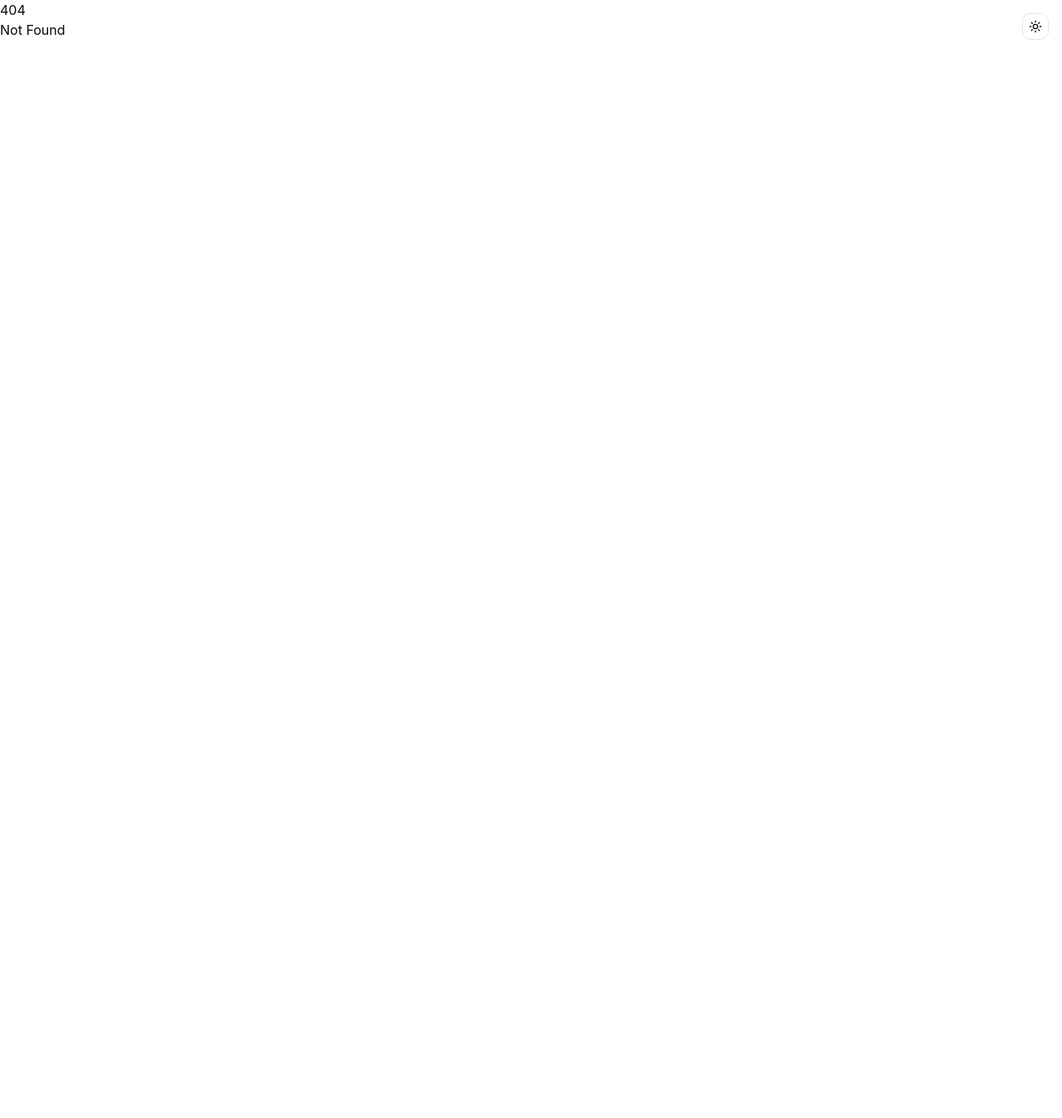
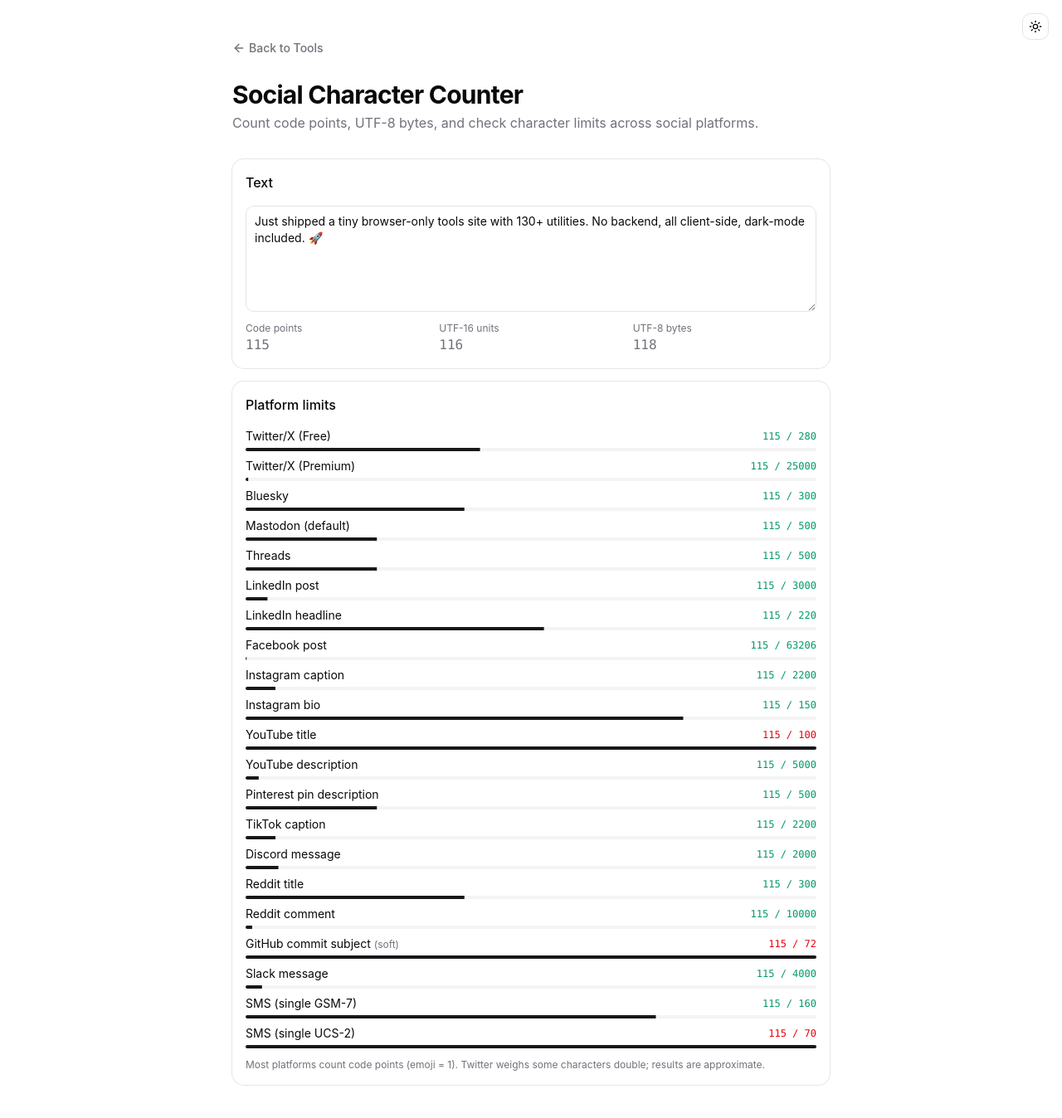
Before and after one commit to orykr/tool.ory.kr, a SvelteKit app in the folder frontend/: page /social-count in a window 1280 px wide. Before the commit this address had no page. Shown: the top 1348 px of the page at 83% size. Before the commit the page ends 800 px from the top, so only its background shows below. Built offline with nearby package versions, Linux system fonts and the light colour scheme.

Commit message:
feat(social-count): add social platform character limit checker

```diff
--- a/frontend/src/routes/+page.svelte
+++ b/frontend/src/routes/+page.svelte
@@ -661,6 +661,11 @@
 			href: "/random-hex",
 			title: "Random Bytes Generator",
 			description: "Generate crypto-grade random bytes in hex, base64, integer."
+		},
+		{
+			href: "/social-count",
+			title: "Social Character Counter",
+			description: "Count characters and check limits across social platforms."
 		}
 	];
 </script>
--- /dev/null
+++ b/frontend/src/routes/social-count/+page.svelte
@@ -0,0 +1,104 @@
+<script lang="ts">
+	import * as Card from "$lib/components/ui/card/index.js";
+	import { Textarea } from "$lib/components/ui/textarea/index.js";
+	import ArrowLeft from "@lucide/svelte/icons/arrow-left";
+	import { Progress } from "$lib/components/ui/progress/index.js";
+
+	const PLATFORMS: Array<{ name: string; limit: number; note?: string }> = [
+		{ name: "Twitter/X (Free)", limit: 280 },
+		{ name: "Twitter/X (Premium)", limit: 25000 },
+		{ name: "Bluesky", limit: 300 },
+		{ name: "Mastodon (default)", limit: 500 },
+		{ name: "Threads", limit: 500 },
+		{ name: "LinkedIn post", limit: 3000 },
+		{ name: "LinkedIn headline", limit: 220 },
+		{ name: "Facebook post", limit: 63206 },
+		{ name: "Instagram caption", limit: 2200 },
+		{ name: "Instagram bio", limit: 150 },
+		{ name: "YouTube title", limit: 100 },
+		{ name: "YouTube description", limit: 5000 },
+		{ name: "Pinterest pin description", limit: 500 },
+		{ name: "TikTok caption", limit: 2200 },
+		{ name: "Discord message", limit: 2000 },
+		{ name: "Reddit title", limit: 300 },
+		{ name: "Reddit comment", limit: 10000 },
+		{ name: "GitHub commit subject", limit: 72, note: "soft" },
+		{ name: "Slack message", limit: 4000 },
+		{ name: "SMS (single GSM-7)", limit: 160 },
+		{ name: "SMS (single UCS-2)", limit: 70 }
+	];
+
+	let input = $state("Just shipped a tiny browser-only tools site with 130+ utilities. No backend, all client-side, dark-mode included. 🚀");
+
+	let stats = $derived.by(() => {
+		const codePoints = Array.from(input).length;
+		const utf16 = input.length;
+		const utf8Bytes = new TextEncoder().encode(input).length;
+		return { codePoints, utf16, utf8Bytes };
+	});
+
+	function pct(used: number, limit: number): number {
+		return Math.min(100, (used / limit) * 100);
+	}
+
+	function color(used: number, limit: number): string {
+		const p = used / limit;
+		if (p >= 1) return "text-destructive";
+		if (p >= 0.9) return "text-amber-500";
+		return "text-emerald-600 dark:text-emerald-400";
+	}
+</script>
+
+<main class="container mx-auto max-w-3xl px-6 py-12">
+	<nav class="mb-6">
+		<a
+			href="/"
+			class="text-muted-foreground hover:text-foreground inline-flex items-center gap-1 text-sm font-medium transition-colors"
+		>
+			<ArrowLeft class="h-4 w-4" />
+			Back to Tools
+		</a>
+	</nav>
+
+	<header class="mb-8">
+		<h1 class="text-3xl font-bold tracking-tight">Social Character Counter</h1>
+		<p class="text-muted-foreground mt-1">
+			Count code points, UTF-8 bytes, and check character limits across social platforms.
+		</p>
+	</header>
+
+	<Card.Root class="mb-4">
+		<Card.Header><Card.Title class="text-base">Text</Card.Title></Card.Header>
+		<Card.Content>
+			<Textarea bind:value={input} class="min-h-32 text-sm" />
+			<dl class="text-muted-foreground mt-3 grid grid-cols-3 gap-3 text-xs">
+				<div><dt>Code points</dt><dd class="font-mono text-base">{stats.codePoints}</dd></div>
+				<div><dt>UTF-16 units</dt><dd class="font-mono text-base">{stats.utf16}</dd></div>
+				<div><dt>UTF-8 bytes</dt><dd class="font-mono text-base">{stats.utf8Bytes}</dd></div>
+			</dl>
+		</Card.Content>
+	</Card.Root>
+
+	<Card.Root>
+		<Card.Header><Card.Title class="text-base">Platform limits</Card.Title></Card.Header>
+		<Card.Content>
+			<ul class="space-y-2">
+				{#each PLATFORMS as p (p.name)}
+					{@const used = stats.codePoints}
+					<li class="space-y-1">
+						<div class="flex items-center justify-between text-sm">
+							<span>{p.name} {#if p.note}<span class="text-muted-foreground text-xs">({p.note})</span>{/if}</span>
+							<span class="{color(used, p.limit)} font-mono text-xs">
+								{used} / {p.limit}
+							</span>
+						</div>
+						<Progress value={pct(used, p.limit)} max={100} />
+					</li>
+				{/each}
+			</ul>
+			<p class="text-muted-foreground mt-3 text-xs">
+				Most platforms count code points (emoji = 1). Twitter weighs some characters double; results are approximate.
+			</p>
+		</Card.Content>
+	</Card.Root>
+</main>
```
